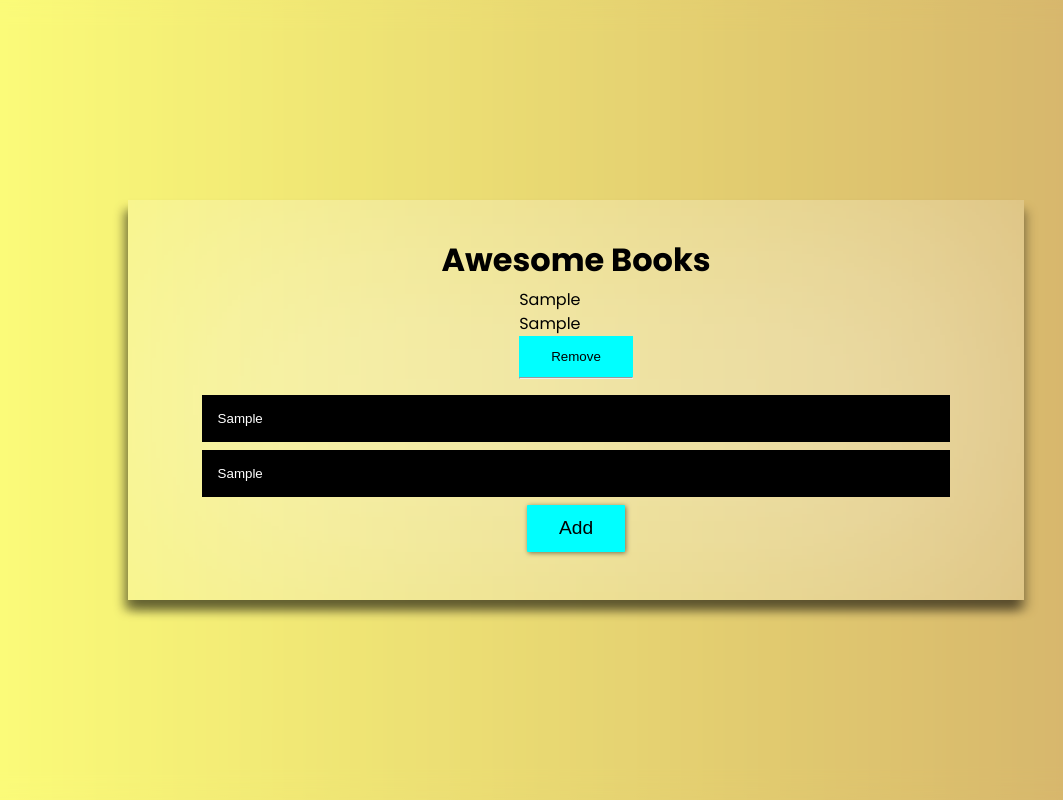
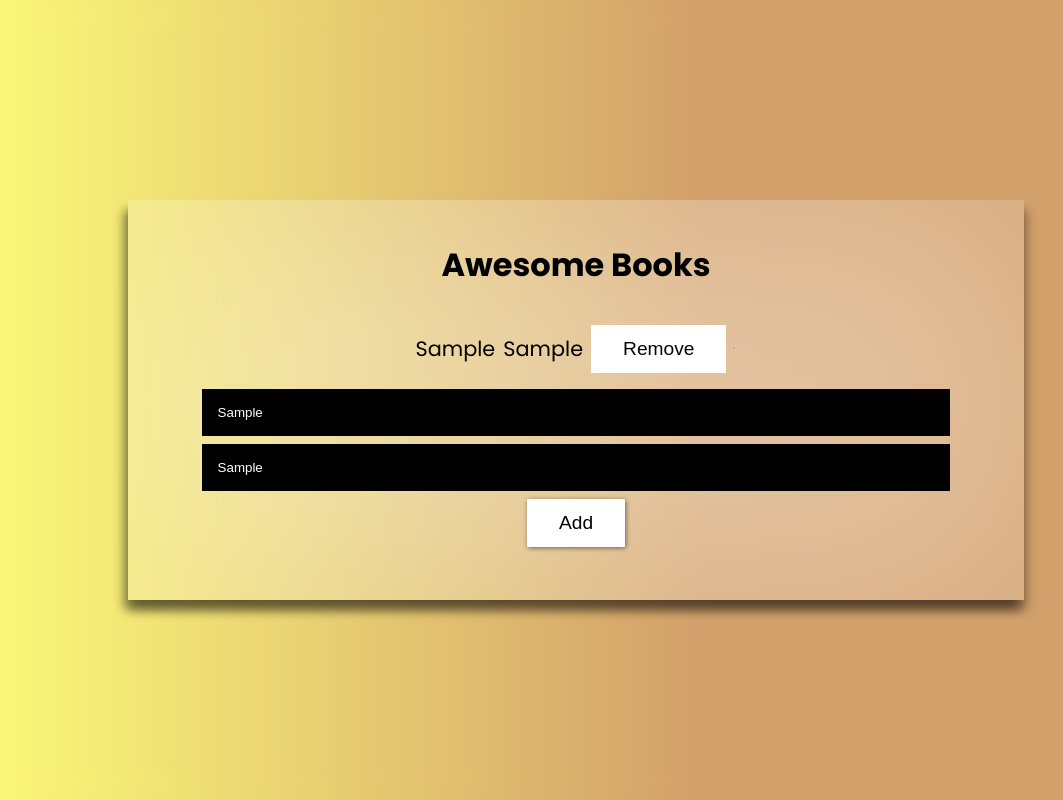
Before and after one commit to Sajeelzafar/Book_Website, a website: page index.html in a window 1280 px wide. Both pictures are taken after typing "Sample", "Sample" into the empty fields and a click on the button "Add". Shown: the whole page, without its empty margins (64-1127 px from the left). Drawn offline with Linux system fonts and the light colour scheme.

Commit message:
Fix linters errors

```diff
--- a/MY_SOLUTION.js
+++ b/MY_SOLUTION.js
@@ -15,7 +15,7 @@ document.addEventListener('DOMContentLoaded', () => {
 
   arrBooks.forEach((book) => {
     const div = document.createElement('div');
-    div.classList.add('bookbox');
+    div.classList.add('bookBox');
     bookContainer.appendChild(div);
     const textContainer = document.createElement('div');
     textContainer.classList.add('bookText');
@@ -28,8 +28,6 @@ document.addEventListener('DOMContentLoaded', () => {
     const removeButton = document.createElement('button');
     removeButton.innerText = 'Remove';
     div.appendChild(removeButton);
-    const divider = document.createElement('hr');
-    div.appendChild(divider);
   });
 });
 
@@ -42,7 +40,7 @@ function AddBook(title, author) {
 // PRINT BOOK ON TOP
 function printBook() {
   const div = document.createElement('div');
-  div.classList.add('bookbox');
+  div.classList.add('bookBox');
   bookContainer.appendChild(div);
   const textContainer = document.createElement('div');
   textContainer.classList.add('bookText');
--- a/style.css
+++ b/style.css
@@ -21,7 +21,7 @@ body {
 
 body {
   line-height: 1.5rem;
-  background: linear-gradient(to right, rgba(251, 255, 0, 0.748), rgb(191, 139, 43));
+  background: linear-gradient(to right, rgba(251, 255, 0, 0.748), rgb(191, 119, 43) 60%);
 }
 
 /* .......... Reusable classes and other components ........... */
@@ -46,7 +46,9 @@ body {
 button {
   padding: 0.8rem 2rem;
   border: none;
-  background-color: aqua;
+  background-color: rgb(255, 255, 255);
+  color: rgb(4, 4, 4);
+  font-size: 1.2rem;
 }
 
 button:hover {
@@ -64,7 +66,7 @@ button:hover {
 
 .content {
   padding: 2rem;
-  height: 50%;
+  min-height: 50%;
   width: 70%;
   gap: 1rem;
   background-color: rgba(255, 255, 255, 0.114);
@@ -85,7 +87,7 @@ button:hover {
   color: #fff;
   width: 90%;
   margin: auto;
-  transition: width 300ms ease-in-out;
+  transition: width 200ms ease-in-out;
   z-index: 1;
 }
 
@@ -117,10 +119,22 @@ button:hover {
   margin: 0 auto;
   transition: all 150ms ease-in-out;
   box-shadow: 1px 1px 5px rgba(0, 0, 0, 0.504);
-  font-size: 1.2rem;
   border-radius: 1px;
 }
 
 .addButton:hover {
   background-color: rgba(251, 255, 0, 0.748);
 }
+
+header h1 {
+  margin-bottom: 2rem;
+}
+
+.bookText,
+.bookBox {
+  display: flex;
+  justify-content: center;
+  align-items: center;
+  font-size: 1.3rem;
+  gap: 0.5rem;
+}
```
